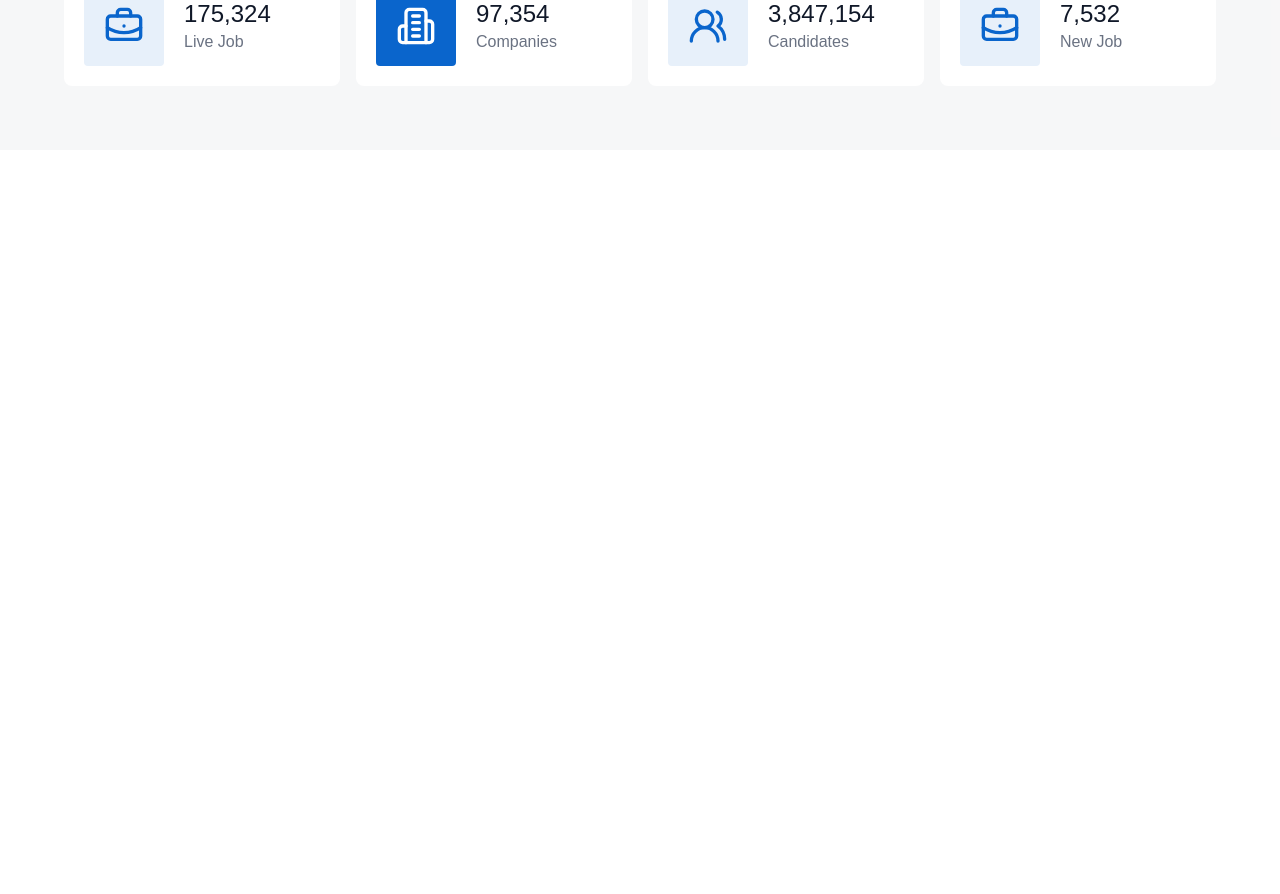
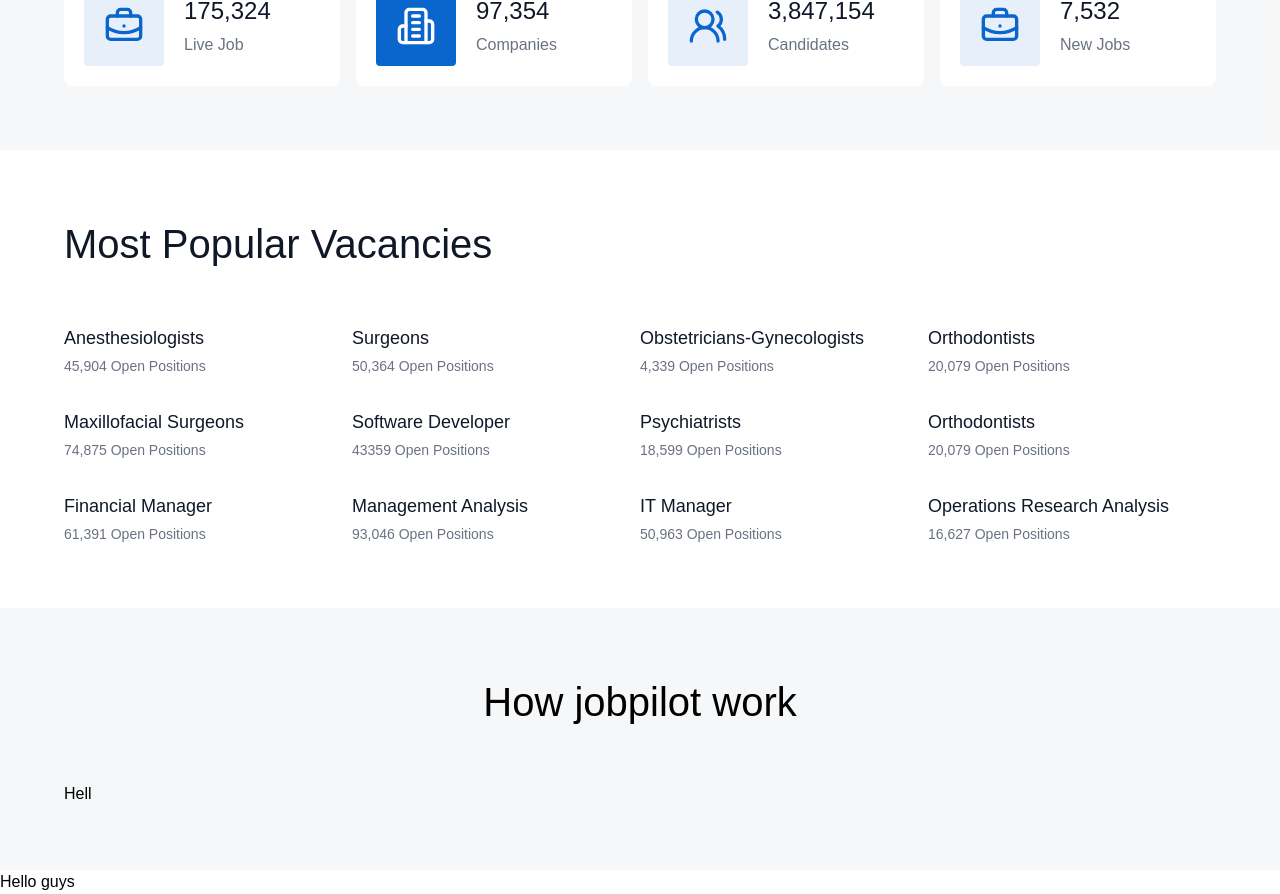
Before and after one commit to favourolaoye/Giggle, a React (Vite) app: page / in a window 1280 px wide. Shown: the part 626-1520 px from the top of the page. Before the commit the page ends 800 px from the top, so only its background shows below. Built offline with nearby package versions, Linux system fonts and the light colour scheme.

Commit message:
hero and popular vacancies section

```diff
--- a/src/components/homepage/hero.jsx
+++ b/src/components/homepage/hero.jsx
@@ -40,7 +40,7 @@ export default function Hero() {
           <div className="bg-[#E7F0FA] p-5 rounded-sm">
             <BriefcaseBusiness className='w-10 h-10 text-primary'/>
           </div>
-          <div className=''>
+          <div className='grid gap-1.5'>
             <h3 className='font-medium text-gray-900 text-2xl'>175,324</h3>
             <p className='text-gray-500 text-base font-normal'>Live Job</p>
           </div>
@@ -49,7 +49,7 @@ export default function Hero() {
           <div className="bg-primary p-5 rounded-sm">
             <Building2 className='w-10 h-10 text-white'/>
           </div>
-          <div className=''>
+          <div className='grid gap-1.5'>
             <h3 className='font-medium text-gray-900 text-2xl'>97,354</h3>
             <p className='text-gray-500 text-base font-normal'>Companies</p>
           </div>
@@ -58,7 +58,7 @@ export default function Hero() {
           <div className="bg-[#E7F0FA] p-5 rounded-sm">
             <UsersRound className='w-10 h-10 text-primary'/>
           </div>
-          <div className=''>
+          <div className='grid gap-1.5'>
             <h3 className='font-medium text-gray-900 text-2xl'>3,847,154</h3>
             <p className='text-gray-500 text-base font-normal'>Candidates</p>
           </div>
@@ -67,9 +67,9 @@ export default function Hero() {
           <div className="bg-[#E7F0FA] p-5 rounded-sm">
             <BriefcaseBusiness className='w-10 h-10 text-primary'/>
           </div>
-          <div className=''>
+          <div className='grid gap-1.5'>
             <h3 className='font-medium text-gray-900 text-2xl'>7,532</h3>
-            <p className='text-gray-500 text-base font-normal'>New Job</p>
+            <p className='text-gray-500 text-base font-normal'>New Jobs</p>
           </div>
         </div>
       </div>
--- a/src/components/homepage/how-it-works.jsx
+++ b/src/components/homepage/how-it-works.jsx
@@ -0,0 +1,11 @@
+
+export default function howItWorks() {
+  return (
+    <div className="bg-lightGray py-32 px-5pct">
+      <h1 className="font-medium text-[40px] text-center">How jobpilot work</h1>
+      <div className="mt-[50px]">
+        Hell
+      </div>
+    </div>
+  )
+}
--- a/src/components/homepage/popular-cat.jsx
+++ b/src/components/homepage/popular-cat.jsx
@@ -0,0 +1,9 @@
+
+
+export default function PopularCat() {
+  return (
+    <div>
+      Hello guys
+    </div>
+  )
+}
--- a/src/components/homepage/popular-vac.jsx
+++ b/src/components/homepage/popular-vac.jsx
@@ -0,0 +1,67 @@
+
+
+export default function PopularVac() {
+  return (
+    <div className="py-32 px-5pct">
+      <h1 className="text-gray-900 font-medium text-[40px]">Most Popular Vacancies</h1>
+      <div className="grid grid-cols-4 mt-[50px]">
+        <div className="grid gap-8">
+            <div>
+                <h4 className="font-medium text-lg text-gray-900">Anesthesiologists</h4>
+                <p className="text-gray-500 text-sm mt-1">45,904 Open Positions</p>
+            </div>
+            <div>
+                <h4 className="font-medium text-lg text-gray-900">Maxillofacial Surgeons</h4>
+                <p className="text-gray-500 text-sm mt-1">74,875 Open Positions</p>
+            </div>
+            <div>
+                <h4 className="font-medium text-lg text-gray-900">Financial Manager</h4>
+                <p className="text-gray-500 text-sm mt-1">61,391 Open Positions</p>
+            </div>
+        </div>
+        <div className="grid gap-8">
+            <div>
+                <h4 className="font-medium text-lg text-gray-900">Surgeons</h4>
+                <p className="text-gray-500 text-sm mt-1">50,364 Open Positions</p>
+            </div>
+            <div>
+                <h4 className="font-medium text-lg text-gray-900">Software Developer</h4>
+                <p className="text-gray-500 text-sm mt-1">43359 Open Positions</p>
+            </div>
+            <div>
+                <h4 className="font-medium text-lg text-gray-900">Management Analysis</h4>
+                <p className="text-gray-500 text-sm mt-1">93,046 Open Positions</p>
+            </div>
+        </div>
+        <div className="grid gap-8">
+            <div>
+                <h4 className="font-medium text-lg text-gray-900">Obstetricians-Gynecologists</h4>
+                <p className="text-gray-500 text-sm mt-1">4,339 Open Positions</p>
+            </div>
+            <div>
+                <h4 className="font-medium text-lg text-gray-900">Psychiatrists</h4>
+                <p className="text-gray-500 text-sm mt-1">18,599 Open Positions</p>
+            </div>
+            <div>
+                <h4 className="font-medium text-lg text-gray-900">IT Manager</h4>
+                <p className="text-gray-500 text-sm mt-1">50,963 Open Positions</p>
+            </div>
+        </div>
+        <div className="grid gap-8">
+            <div>
+                <h4 className="font-medium text-lg text-gray-900">Orthodontists</h4>
+                <p className="text-gray-500 text-sm mt-1">20,079 Open Positions</p>
+            </div>
+            <div>
+                <h4 className="font-medium text-lg text-gray-900">Orthodontists</h4>
+                <p className="text-gray-500 text-sm mt-1">20,079 Open Positions</p>
+            </div>
+            <div>
+                <h4 className="font-medium text-lg text-gray-900">Operations Research Analysis</h4>
+                <p className="text-gray-500 text-sm mt-1">16,627 Open Positions</p>
+            </div>
+        </div>
+      </div>
+    </div>
+  )
+}
--- a/src/pages/homepage.jsx
+++ b/src/pages/homepage.jsx
@@ -1,5 +1,8 @@
 import Navbar from "../components/utils/navbar";
 import Hero from '../components/homepage/Hero'
+import PopularVac from '../components/homepage/popular-vac'
+import PopularCat from "../components/homepage/popular-cat";
+import HowItWorks from "../components/homepage/how-it-works";
 
 
 export default function Homepage() {
@@ -7,6 +10,9 @@ export default function Homepage() {
     <div>
       <Navbar/>
       <Hero/>
+      <PopularVac/>
+      <HowItWorks/>
+      <PopularCat/>
     </div>
   )
 }
```
